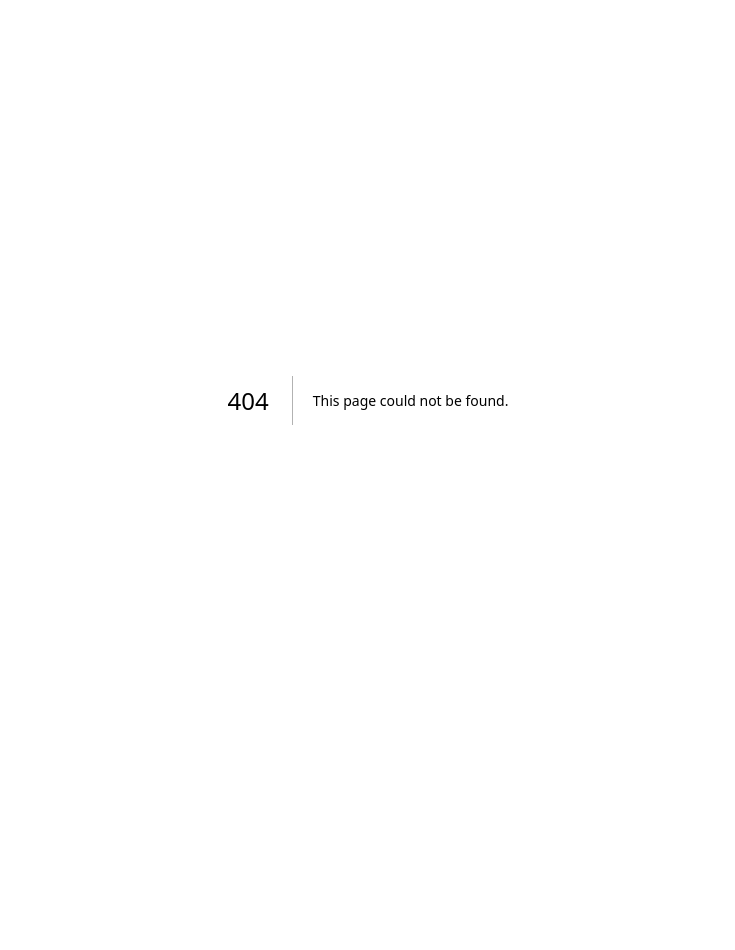
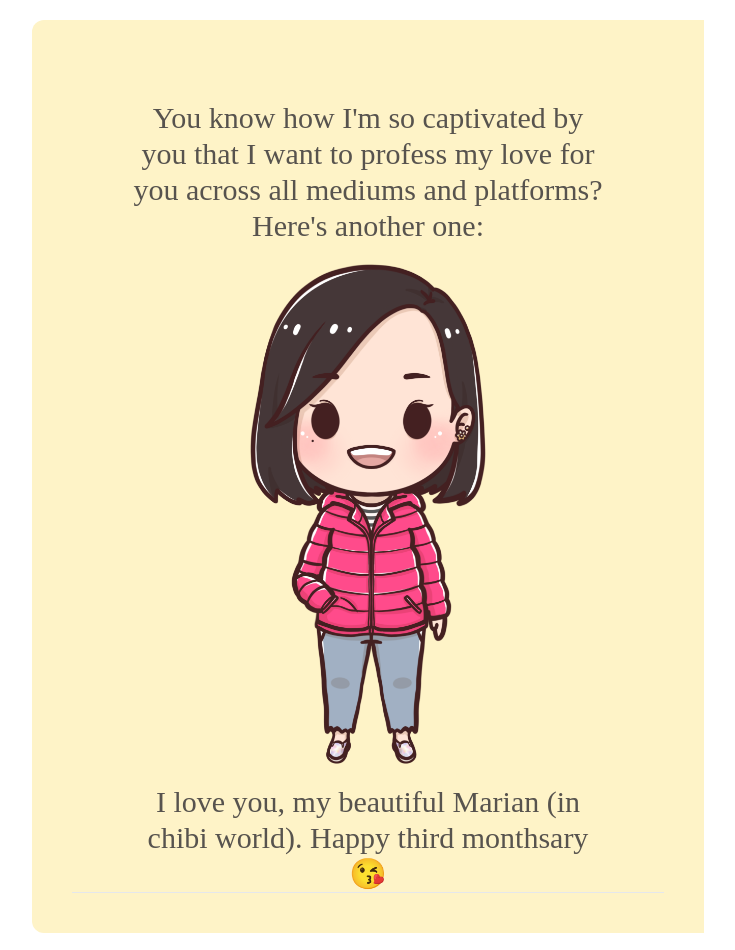
Before and after one commit to michaelignacio/marians-heart, a Next.js app: page /92-days in a window 1280 px wide. Before the commit this address had no page. Shown: the top 950 px of the page, without its empty margins (272-1007 px from the left). Before the commit the page ends 800 px from the top, so only its background shows below. Built offline with nearby package versions, Linux system fonts and the light colour scheme; a web font is replaced by a local one.

Commit message:
Add monthsary page

```diff
--- /dev/null
+++ b/pages/92-days.js
@@ -0,0 +1,44 @@
+import marian from '../public/marian.png';
+import Image from 'next/image';
+import Head from 'next/head';
+
+export default function DaysOfMarian() {
+  return (
+    <>
+      <Head>
+        <title>92 Days of Marian</title>
+        <meta name="viewport" content="initial-scale=1.0, width=device-width" />
+      </Head>
+      <div className="flex justify-center items-center p-5">
+        <div className="max-w-2xl w-full bg-amber-100 p-10 rounded-l-xl">
+          <div className="flex flex-col">
+            <div className="handwriting flex-col-reverse flex lg:flex-col">
+              <div className="index-content"></div>
+              <div className="title">
+                <div className="leading-10 flex gap-5 w-full mt-10">
+                  <div className="border-b w-full text-center text-5xl text-stone-600">
+                    <p className="w-4/5 mx-auto">
+                      <p className="text-3xl">
+                        You know how I'm so captivated by you that I want
+                        to profess my love for you across all mediums and platforms?
+                        Here's another one:
+                      </p>
+                      <Image
+                        src={marian}
+                        className={`my-5 rounded-xl w-1/2 mx-auto`}
+                      />
+                      <p className="text-3xl">
+                        I love you, my beautiful Marian (in chibi world). Happy
+                        third monthsary 😘
+                      </p>
+                    </p>
+                  </div>
+                </div>
+              </div>
+            </div>
+          </div>
+        </div>
+      </div>
+    </>
+  );
+}
```
Also changed, not shown: public/marian.png (added).
